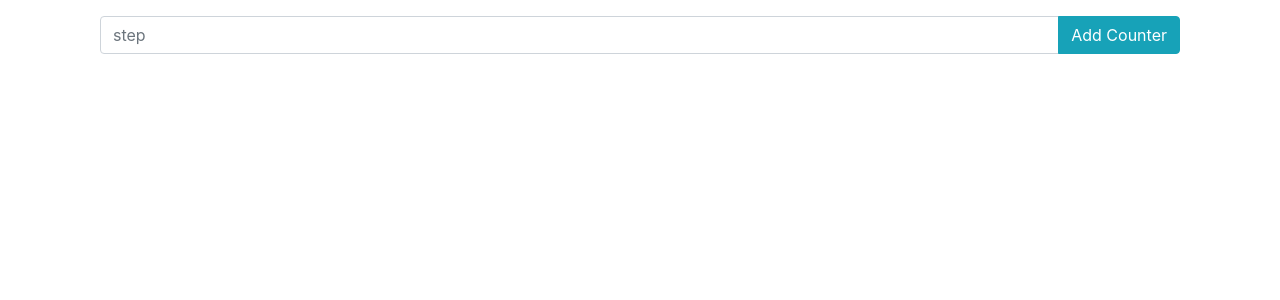
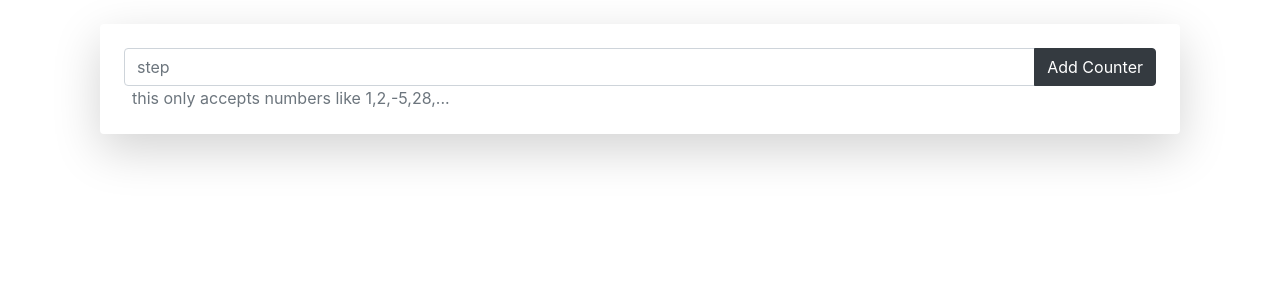
Before and after one commit to nimatorabi/counter-app, a Nuxt app: page / in a window 1280 px wide. Shown: the top 300 px of the page. Built offline with nearby package versions, Linux system fonts and the light colour scheme.

Commit message:
counter input completed

```diff
--- a/components/CounterBox/CounterInput.vue
+++ b/components/CounterBox/CounterInput.vue
@@ -1,11 +1,15 @@
 <template>
-<b-input-group class="mt-3">
-    <b-form-input placeholder="step"/>
-    <b-input-group-append>
-        <b-button variant="info">Add Counter</b-button>
-    </b-input-group-append>
-</b-input-group>
+<div class="px-4">
+    <b-input-group >
+        <b-form-input placeholder="step" />
+        <b-input-group-append>
+            <b-button variant="dark">Add Counter</b-button>
+        </b-input-group-append>
+    </b-input-group>
+    <span class="text-muted pl-2">this only accepts numbers like 1,2,-5,28,...</span>
+</div>
 </template>
+
 <script>
 export default {
 
--- a/components/CounterBox/index.vue
+++ b/components/CounterBox/index.vue
@@ -1,5 +1,5 @@
 <template>
-<div>
+<div class="bg-white shadow-lg py-4 rounded my-4">
     <counter-input />
 </div>
 </template>
```
